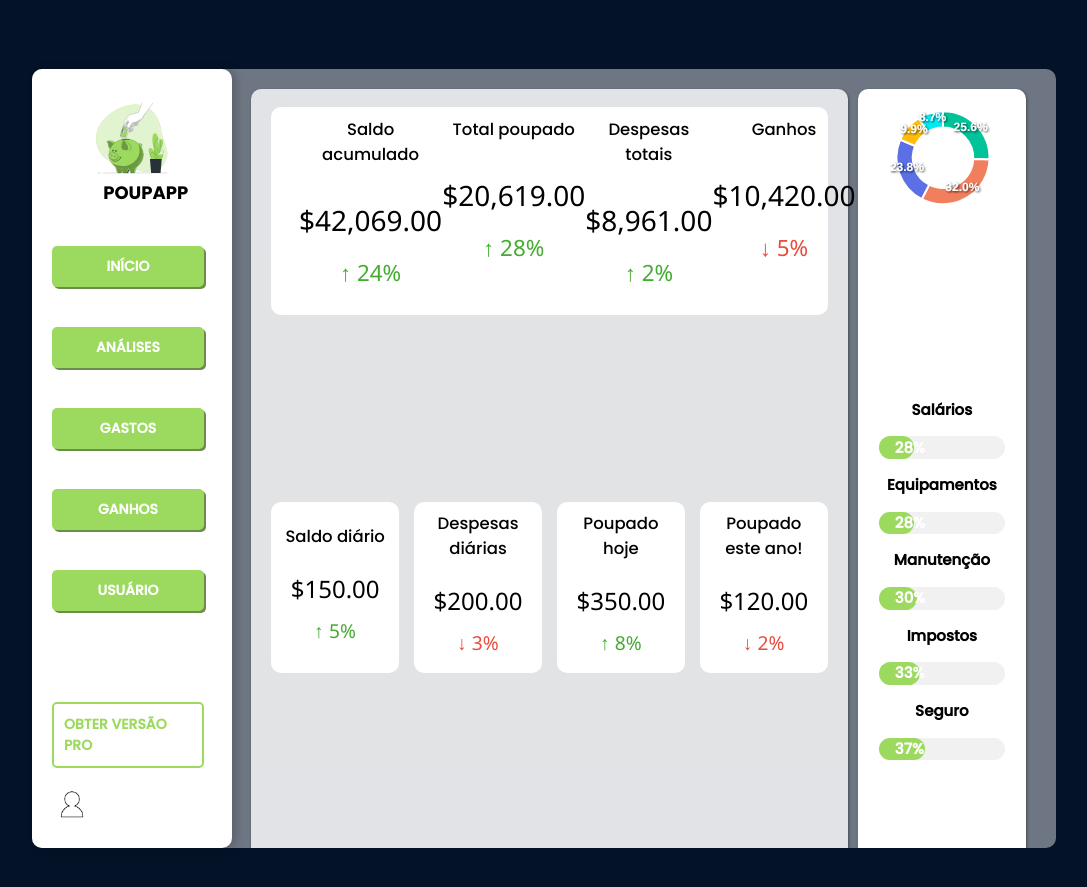
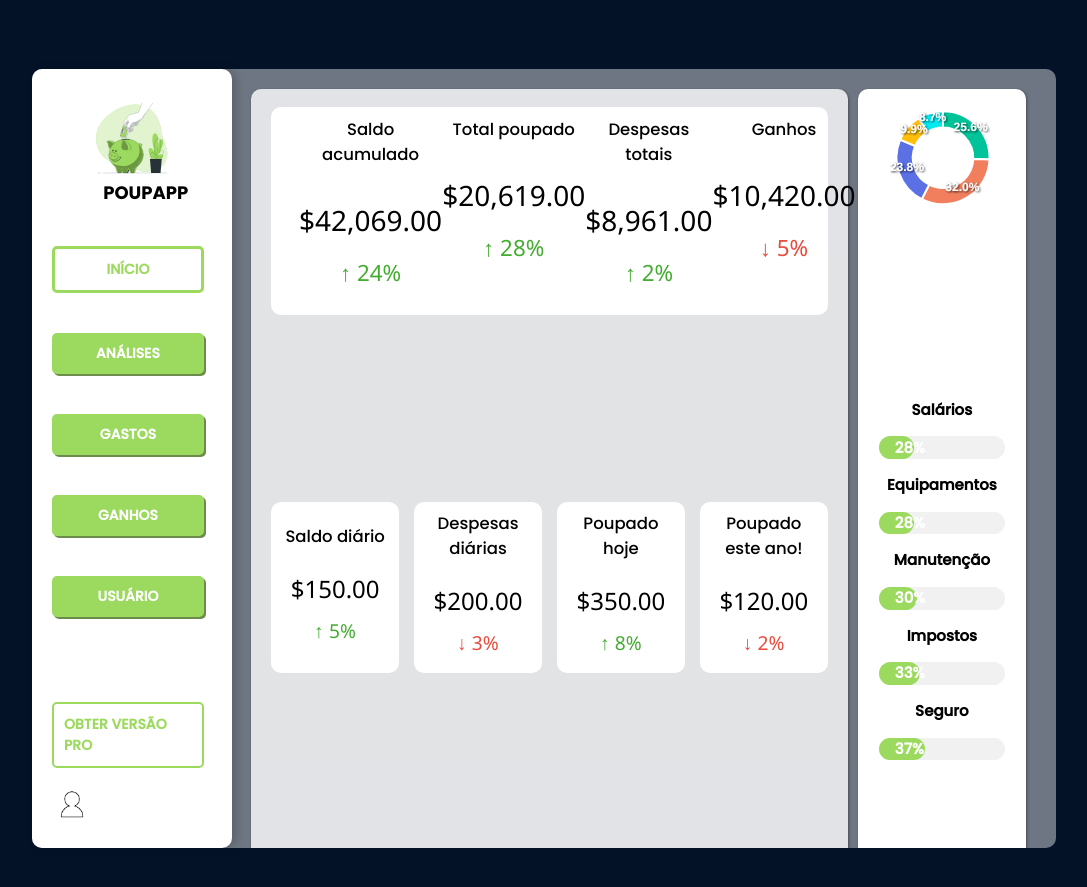
Before and after one commit to Joaoguilhermeasf/PoupApp, a Flask app: template templates/dashboard.html in a window 1280 px wide. Shown: the top 887 px of the page, without its empty margins (96-1183 px from the left). Run offline with Flask 3, Linux system fonts and the light colour scheme; the template is opened without the code that fills it, so the values that code supplies are empty; some libraries are stand-ins or nearby versions; some web fonts are replaced.

Commit message:
estilização dos botões do sidebar

```diff
--- a/static/css/home.css
+++ b/static/css/home.css
@@ -145,6 +145,21 @@ body {
   background-color: #9CDA5F;
   border: none;
   color: rgb(255, 255, 255);
+  width: 95%;
+  font-weight: bold;
+}
+
+.SelMenu span{
+  border: solid;
+  border-color: #9CDA5F;
+  margin-top: 10px;
+  font-size: 14px;
+  display: flex;
+  align-items: center;
+  justify-content: center;
+  padding: 10px;
+  border-radius: 5px;
+  color: #9CDA5F;
   width: 95%;
   font-weight: bold;
 }
@@ -667,6 +682,13 @@ body {
   transition: background-color 0.4s ease;
 }
 
+.SelMenu span:hover{
+  background-color: #6C8C4B;
+  border-color: #6C8C4B;
+  color: white;
+  transition: background-color 0.4s ease;
+}
+
 .spend-cat:hover{
   background-color: #6C8C4B;
   transition: background-color 0.4s ease;
--- a/templates/cadastrar_gastos.html
+++ b/templates/cadastrar_gastos.html
@@ -29,7 +29,7 @@
               <li><a href="#">MESES ANTERIORES</a></li>
             </ul>
           </li>
-          <li class="listaMenu"><a href="#"><span>GASTOS</span></a></li>
+          <li class="SelMenu"><a href="#"><span>GASTOS</span></a></li>
           <li class="listaMenu"><a href="#"><span>GANHOS</span></a>
             <ul class="submenu">
               <li><a href="#">CADASTRAR</a></li>
--- a/templates/dashboard.html
+++ b/templates/dashboard.html
@@ -21,7 +21,7 @@
           <a>POUPAPP</a>
         </div>
         <ul class="menu">
-          <li class="listaMenu"><a href="#"><span>INÍCIO</span></a></li>
+          <li class="SelMenu"><a href="#"><span>INÍCIO</span></a></li>
           <li class="listaMenu">
             <a href="#"><span>ANÁLISES</span></a>
             <ul class="submenu">
```
